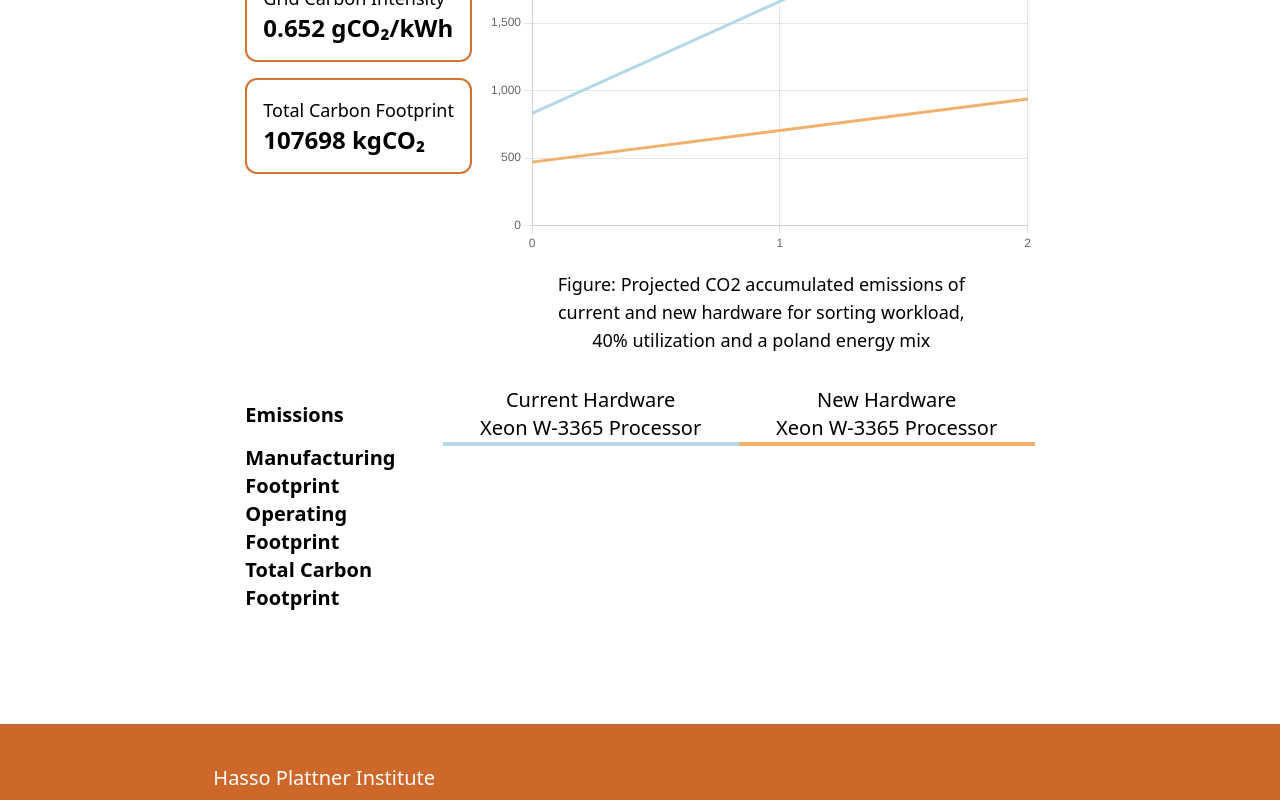
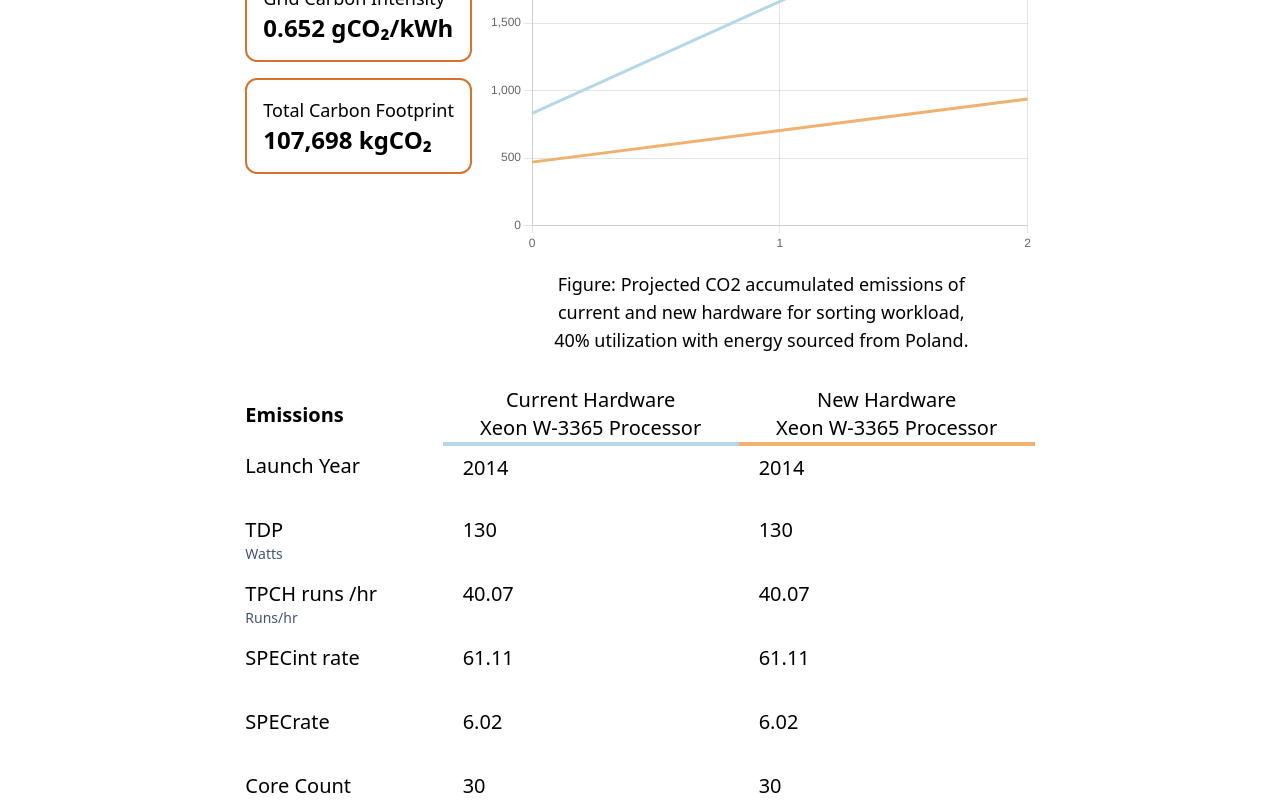
Before and after one commit to hpides/server-buy-advisor, a React (Vite) app in the folder frontend/: page / in a window 1280 px wide. Shown: the part 940-1740 px from the top of the page. Built offline with nearby package versions, Linux system fonts and the light colour scheme.

Commit message:
table displays basic cpu data

```diff
--- a/frontend/src/assets/data.ts
+++ b/frontend/src/assets/data.ts
@@ -17,6 +17,25 @@
   SPECINTrate_PER_TDP: number;
 }
 
+interface CPUMetric {
+  label: keyof CPUEntry;
+  unit: string | null;
+  tofixed: number;
+}
+
+export const CPU_METRICS: Record<string, CPUMetric> = {
+  "Launch Year": { label: "LAUNCH_YEAR", unit: null, tofixed: 0 },
+  "TDP": { label: "TDP", unit: "Watts", tofixed: 0 },
+  "TPCH runs /hr": { label: "TPCH_RUNS_PER_H", unit: "Runs/hr", tofixed: 2 },
+  "SPECint rate": { label: "SPECINT_RATE", unit: null, tofixed: 2 },
+  "SPECrate": { label: "SPECINT", unit: null, tofixed: 2 },
+  "Core Count": { label: "CORE_COUNT", unit: null, tofixed: 0 },
+  "Sorted Tuples": { label: "SORTED_TUPLES_PER_S", unit: "Tuples/sec", tofixed: 0 },
+  "Sorted Tuples ": { label: "SORTED_TUPLES_PER_JOULE", unit: "Tuples/J", tofixed: 0 },
+  "TPCH runs": { label: "TPCH_RUNS_PER_KJOULE", unit: "Runs/KJ", tofixed: 3 },
+  "SPECint": { label: "SPECINT_PER_TDP", unit: "Score/W", tofixed: 2 },
+  "SPECInt rate": { label: "SPECINTrate_PER_TDP", unit: "Rate/W", tofixed: 2 }
+};
 
 const CPU_DATA : CPUs= {
   "Intel Xeon E7-4880 v2": {
--- a/frontend/src/charts/lineChart.tsx
+++ b/frontend/src/charts/lineChart.tsx
@@ -42,8 +42,6 @@
 
   const breakEven = Math.min(comparison.relativeSavings.findIndex((value) => value < 0) + 3, 20);
 
-  console.log(comparison);
-
   const datasets:any = [
     {
       type: "line",
@@ -73,8 +71,6 @@
     labels: labels,
     datasets: datasets,
   };
-
-  console.log(data)
 
   useEffect(() => {
     if (!canvas.current) return;
--- a/frontend/src/partials/BenchmarkEvaluations.tsx
+++ b/frontend/src/partials/BenchmarkEvaluations.tsx
@@ -2,7 +2,9 @@
 import LineChart from "../charts/lineChart";
 import { useBenchmarkContext } from "../utility/BenchmarkContext";
 import { GCI_CONSTANTS } from "../utility/lifecycle_analysis/constants";
-import { sumArray } from "../utility/UtilityFunctions";
+import { addCommaToNumber, sumArray } from "../utility/UtilityFunctions";
+import CPU_DATA, { CPU_METRICS } from "../assets/data";
+const BLANK_SPACE = "\u00A0";
 
 // Reusable ListItem Component
 interface ListItemProps {
@@ -30,25 +32,26 @@
 
 function BenchmarkEvaluations() {
 
-  const { comparison, country, utilization } = useBenchmarkContext();
+  const { currentHardware, newHardware, comparison, country, utilization } = useBenchmarkContext();
 
   const year = comparison.relativeSavings.findIndex((value) => value < 0);
   const intensity = GCI_CONSTANTS[country]
-  const total = (sumArray(comparison.newSystemOpex) + sumArray(comparison.newSystemOpex)).toFixed(0)
-  console.log(GCI_CONSTANTS)
+  const total = Number((sumArray(comparison.newSystemOpex) + sumArray(comparison.newSystemOpex)).toFixed(0))
+  const currentData = CPU_DATA[currentHardware];
+  const newData = CPU_DATA[newHardware];
 
   return (
     <div className="flex flex-col px-8 py-4 gap-8">
       <div className="flex gap-4">
         <ul className="flex flex-col gap-4">
-          <ListItem label="Break Even Time" value={`${year} years`} />
-          <ListItem label="Grid Carbon Intensity" value={`${intensity} gCO₂/kWh`} />
-          <ListItem label="Total Carbon Footprint" value={`${total} kgCO₂`} />
+          <ListItem label="Break Even Time" value={`${addCommaToNumber(year)} years`} />
+          <ListItem label="Grid Carbon Intensity" value={`${addCommaToNumber(intensity)} gCO₂/kWh`} />
+          <ListItem label="Total Carbon Footprint" value={`${addCommaToNumber(total)} kgCO₂`} />
         </ul>
         <div className="grow flex flex-col gap-4">
           <LineChart />
           <p className="text-center text-lg w-4/5 mx-auto">
-            Figure: Projected CO2 accumulated emissions of current and new hardware for sorting workload, {utilization}% utilization and a {country} energy mix
+            Figure: Projected CO2 accumulated emissions of current and new hardware for sorting workload, {utilization}% utilization with energy sourced from <span className="capitalize">{country}</span>.
           </p>
         </div>
       </div>
@@ -68,6 +71,23 @@
             </tr>
           </thead>
           <tbody>
+            {Object.entries(CPU_METRICS).map(([key, { label, unit, tofixed }]) => {
+              const curVal = currentData[label]?.toFixed(tofixed);
+              const newVal = newData[label]?.toFixed(tofixed);
+              const rowPadding = "py-2"
+              return (
+                <tr key={key} className="text-left align-top">
+                  <th className={`font-medium flex flex-col py-2 ${rowPadding}`}>
+                    <span>{key}</span>
+                    <span className="text-sm text-slate-600">{unit || BLANK_SPACE}</span>
+                  </th>
+                  <td className={rowPadding + ' px-5'}>{curVal}</td> {/* Placeholder for Current Hardware Value */}
+                  <td className={rowPadding + ' px-5'}>{newVal}</td> {/* Placeholder for New Hardware Value */}
+                </tr>
+              )})}
+          </tbody>
+          {/*
+          <tbody>
             <tr>
               <TableHeader>Manufacturing Footprint</TableHeader>
               <td></td>
@@ -81,6 +101,8 @@
               <td></td>
             </tr>
           </tbody>
+
+          */}
         </table>
       </div>
     </div>
--- a/frontend/src/utility/BenchmarkContext.tsx
+++ b/frontend/src/utility/BenchmarkContext.tsx
@@ -44,6 +44,8 @@
   const [testType, setTestType] = useState<TestType>(TEST_TYPES[0]);
   const [utilization, setUtilization] = useState<number>(40);
   const [country, setCountry] = useState<Country>(COUNTRIES[0]);
+
+  console.log(currentHardware)
 
   // Old System: Intel Xeon E7-4880, released 2014
   const oldSystem = new System(
--- a/frontend/src/utility/UtilityFunctions.ts
+++ b/frontend/src/utility/UtilityFunctions.ts
@@ -1,3 +1,11 @@
 export function sumArray(numbers: number[]): number {
   return numbers.reduce((acc, curr) => acc + curr, 0);
 }
+
+export function addCommaToNumber(num: number): string {
+  let str = num.toString();
+  const pattern = /(-?\d+)(\d{3})/;
+  while (pattern.test(str))
+    str = str.replace(pattern, "$1,$2");
+  return str;
+}
```
